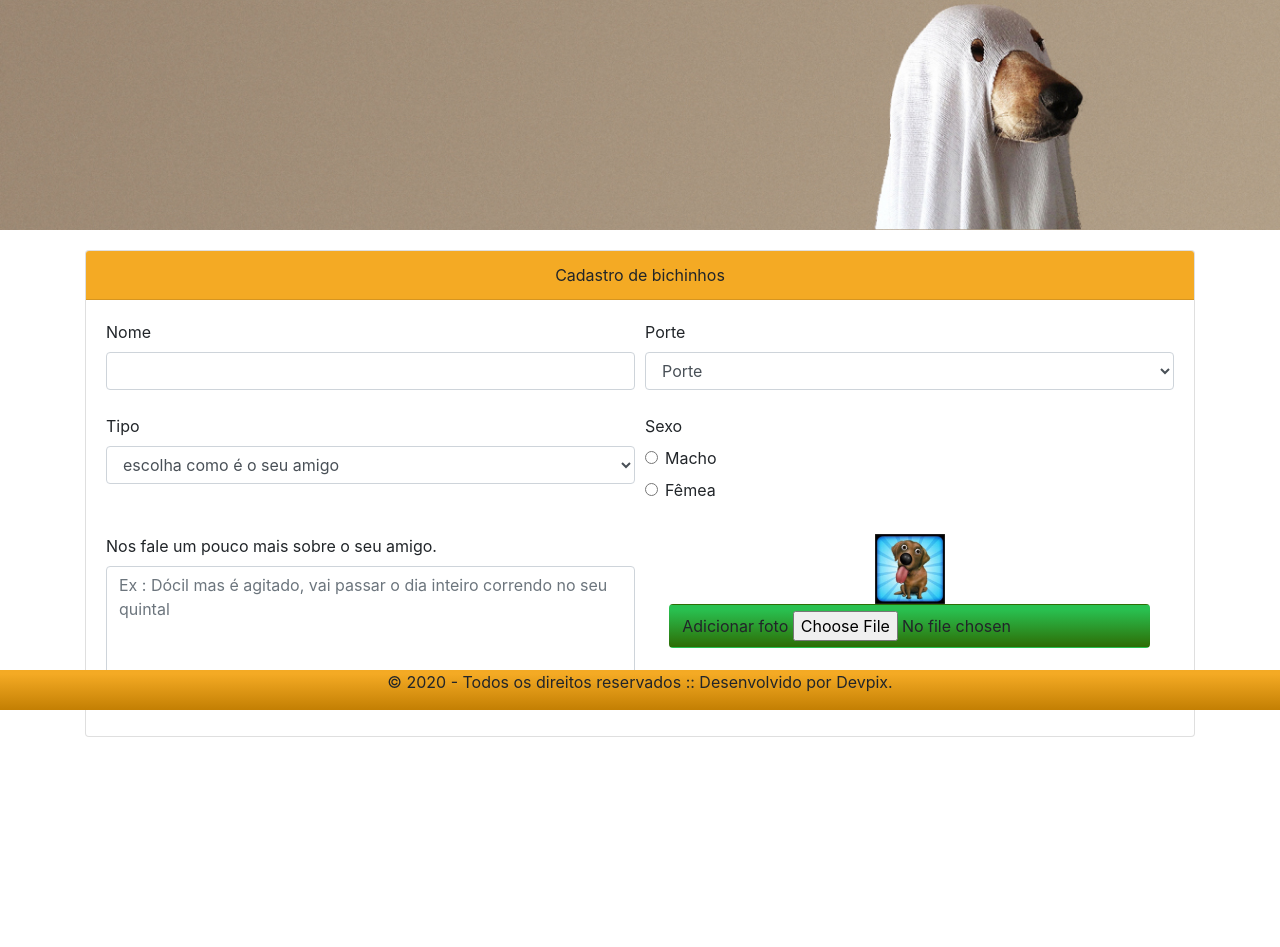
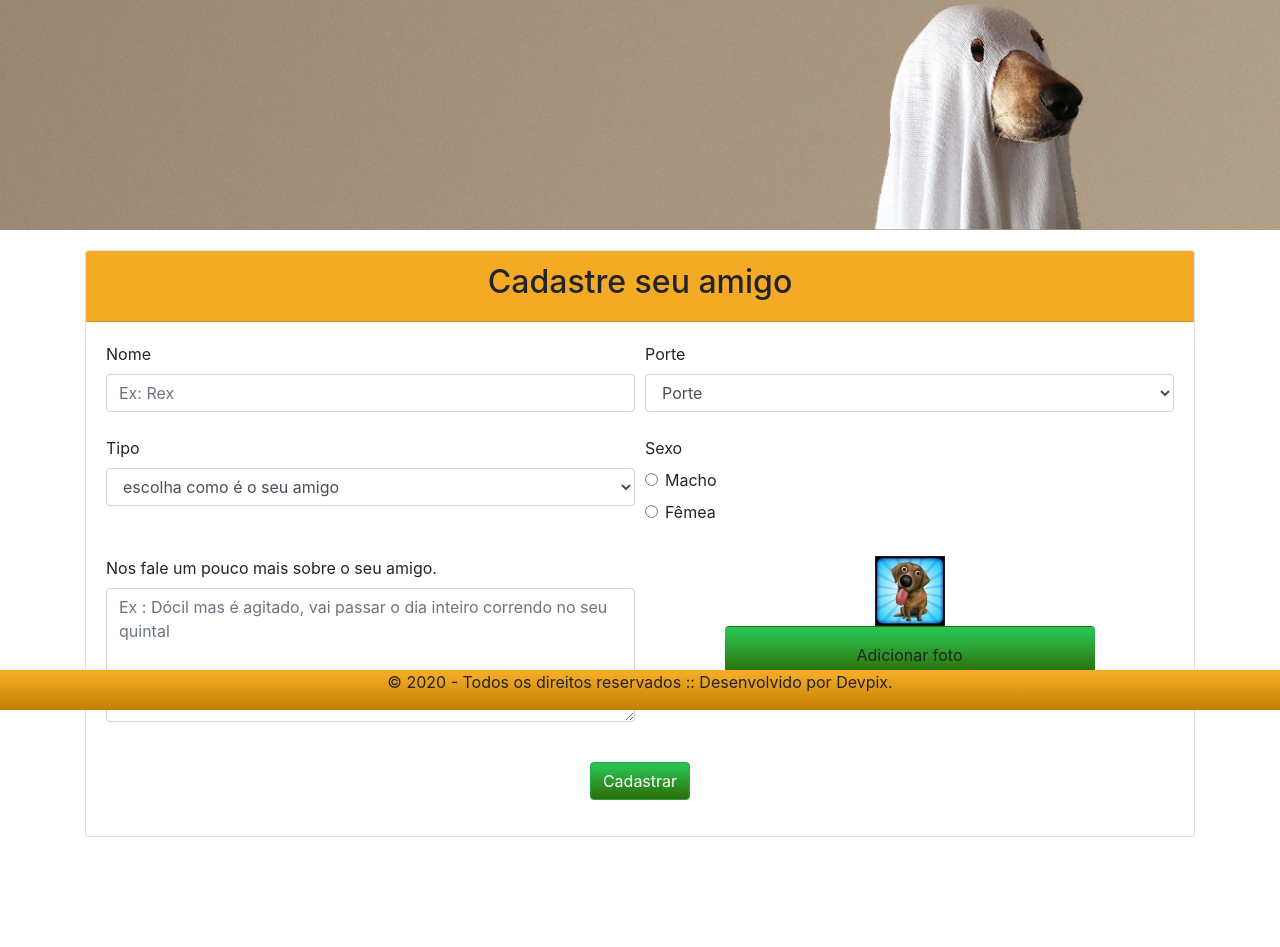
Before and after one commit to shakamax/Adotaqui, a PHP site: page /cadastro.php in a window 1280 px wide. Shown: the part 90-1037 px from the top of the page. Before the commit the page ends 827 px from the top, so only its background shows below. Run offline with PHP 8.4, Linux system fonts and the light colour scheme; some libraries are stand-ins or nearby versions.

Commit message:
Cadastro completo.

```diff
--- a/cadastro.php
+++ b/cadastro.php
@@ -6,14 +6,16 @@
 <div class="container conteudo">
 	<div class="card">
 		<div class="card-header pintado text-center">
-			Cadastro de bichinhos
+			<h2>
+				Cadastre seu amigo
+			</h2>
 		</div>
 		<div class="card-body">
 			<form class="form-group">
 				<div class="form-row">
 					<div class="col-md-6 col-sm-12">
 						<label for="nome">Nome</label>
-						<input type="text" name="nome" class="form-control">
+						<input type="text" placeholder="Ex: Rex" name="nome" class="form-control">
 					</div>
 					<div class="col-md-6 col-sm-12">
 						<label for="porte">Porte</label>
@@ -54,17 +56,22 @@
 					<div class="col-sm-12 col-md-6">
 						<label for="sobre">Nos fale um pouco mais sobre o seu amigo.</label>
 						<textarea class="form-control" placeholder="Ex : Dócil mas é agitado, vai passar o dia inteiro correndo no seu quintal" rows="5"></textarea>
+						<P>&nbsp;</P>
 					</div>
 					<div class="col-sm-12 col-md-6 text-center">
 						<img src="img/dog.jpg" class="img-fluid avatar">
 						<div class="dflex justify-content-center">
 							<div class="btn btn-gradient-success btn-rounded">
-								<span>Adicionar foto <input type="file"></span>
+								 <input class="custom-file-input form-control-file" type="file" id="avatar"><span>Adicionar foto</span> </input>
 
 							</div>
 						</div>
 					</div>
-
+				</div>
+				<div class="form-row">
+					<div class="col-12 text-center">
+						<button type="submit" class="btn btn-success btn-gradient-success">Cadastrar</button>
+					</div>
 				</div>
 			</form>
 		</div>
--- a/css/estilo.css
+++ b/css/estilo.css
@@ -107,7 +107,7 @@ body {
 
 .form-control-file {
     width: 100%;
-    min-height: 60px;
+    max-height: 10px;
     cursor: pointer;
 }
 
```
